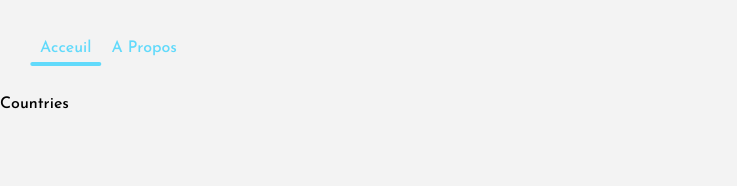
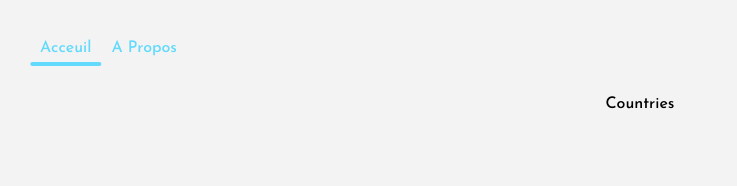
Before and after one commit to golmem/react1, a React (Create React App) app: page / in a window 1280 px wide. Shown: the top 186 px of the page, without its empty margins (0-737 px from the left). Built offline with nearby package versions, Linux system fonts and the light colour scheme.

Commit message:
installation de axios

```diff
--- a/package.json
+++ b/package.json
@@ -6,6 +6,7 @@
     "@testing-library/jest-dom": "^5.16.4",
     "@testing-library/react": "^13.3.0",
     "@testing-library/user-event": "^13.5.0",
+    "axios": "^0.27.2",
     "react": "^18.2.0",
     "react-dom": "^18.2.0",
     "react-router-dom": "^6.3.0",
--- a/src/components/Countries.js
+++ b/src/components/Countries.js
@@ -2,7 +2,7 @@ import React from "react";
 
 const Countries = () => {
 	return (
-		<div>
+		<div className="countries">
 			<p>Countries</p>
 		</div>
 	);
```
Also changed, not shown: 1 other file (tests, documents, lock files or other folders).
